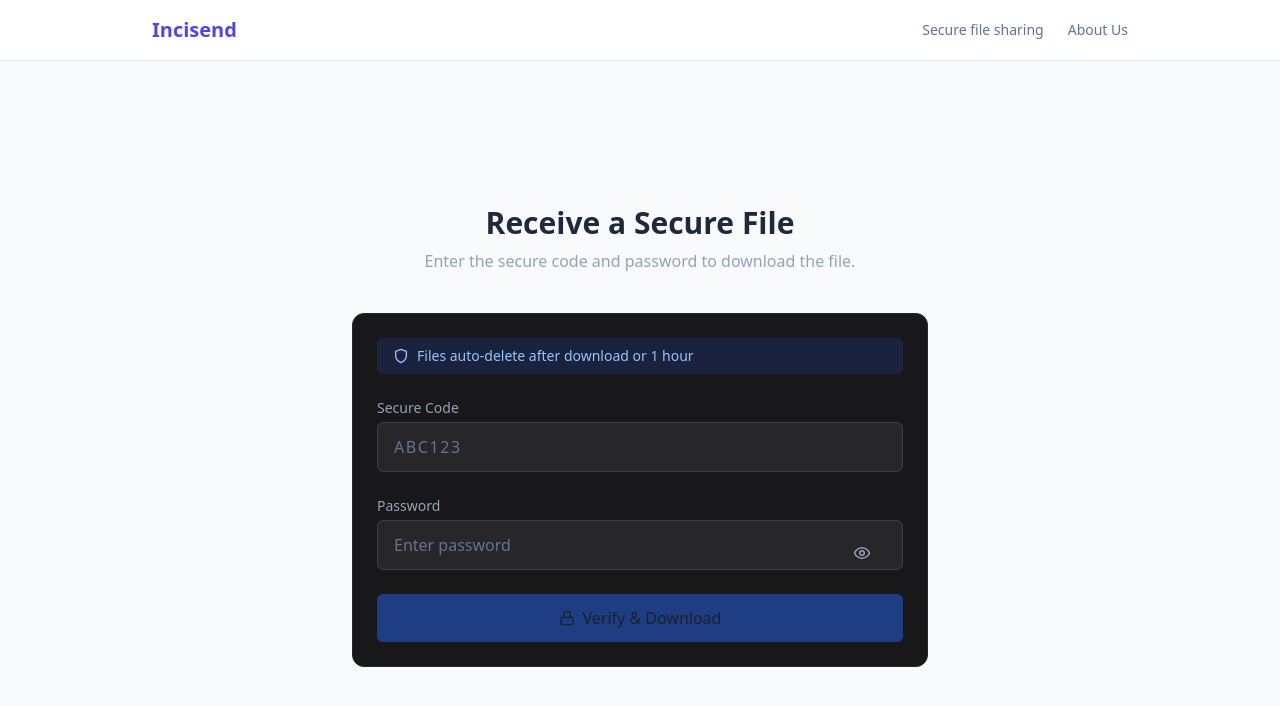
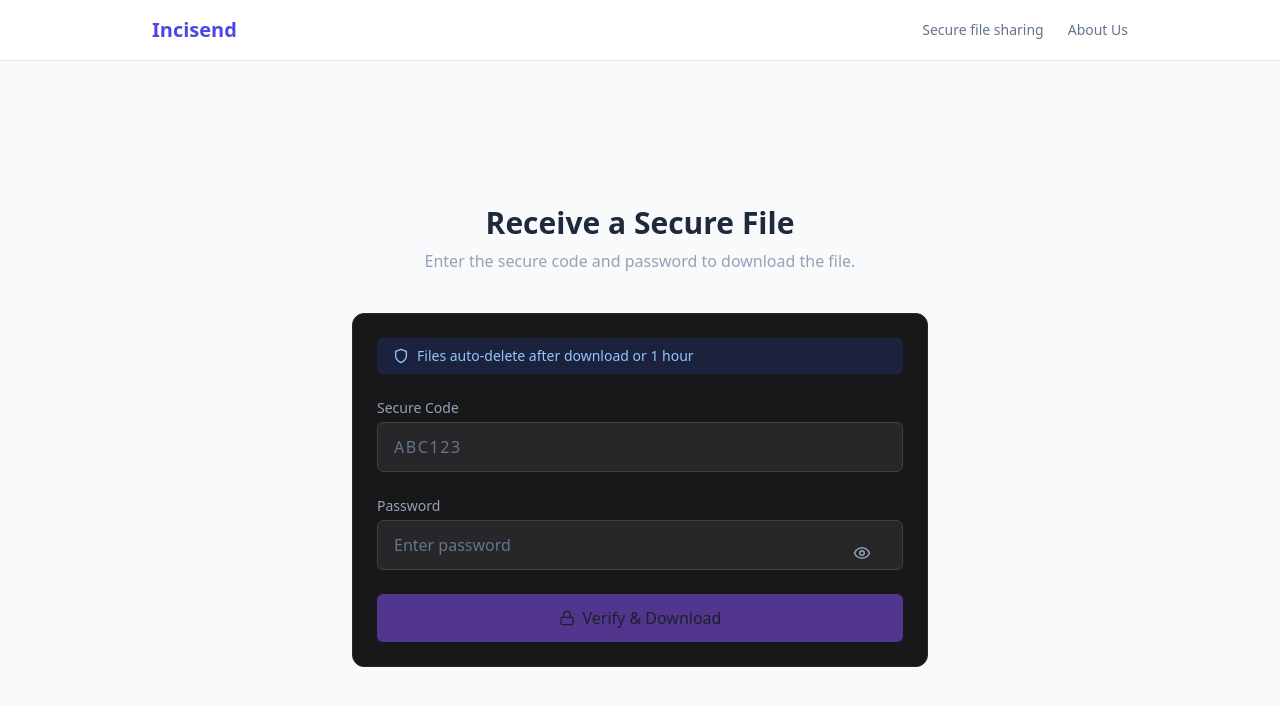
Before and after one commit to Inciverse/incisend, a Next.js app: page /receive in a window 1280 px wide. Shown: the top 706 px of the page. Built offline with nearby package versions, Linux system fonts and the light colour scheme.

Commit message:
Update ReceiveBox.tsx

```diff
--- a/components/ReceiveBox.tsx
+++ b/components/ReceiveBox.tsx
@@ -72,7 +72,7 @@ export default function ReceiveBox() {
         <button
           onClick={verifyFile}
           disabled={!code || !password}
-          className="w-full py-3 rounded-md bg-blue-600 hover:bg-blue-700 disabled:opacity-50 transition font-medium flex items-center justify-center gap-2"
+          className="w-full py-3 rounded-md bg-[#8c52ff] hover:bg-[#7a41eb] disabled:opacity-50 transition font-medium flex items-center justify-center gap-2"
         >
           <Lock size={16} />
           Verify & Download
```
